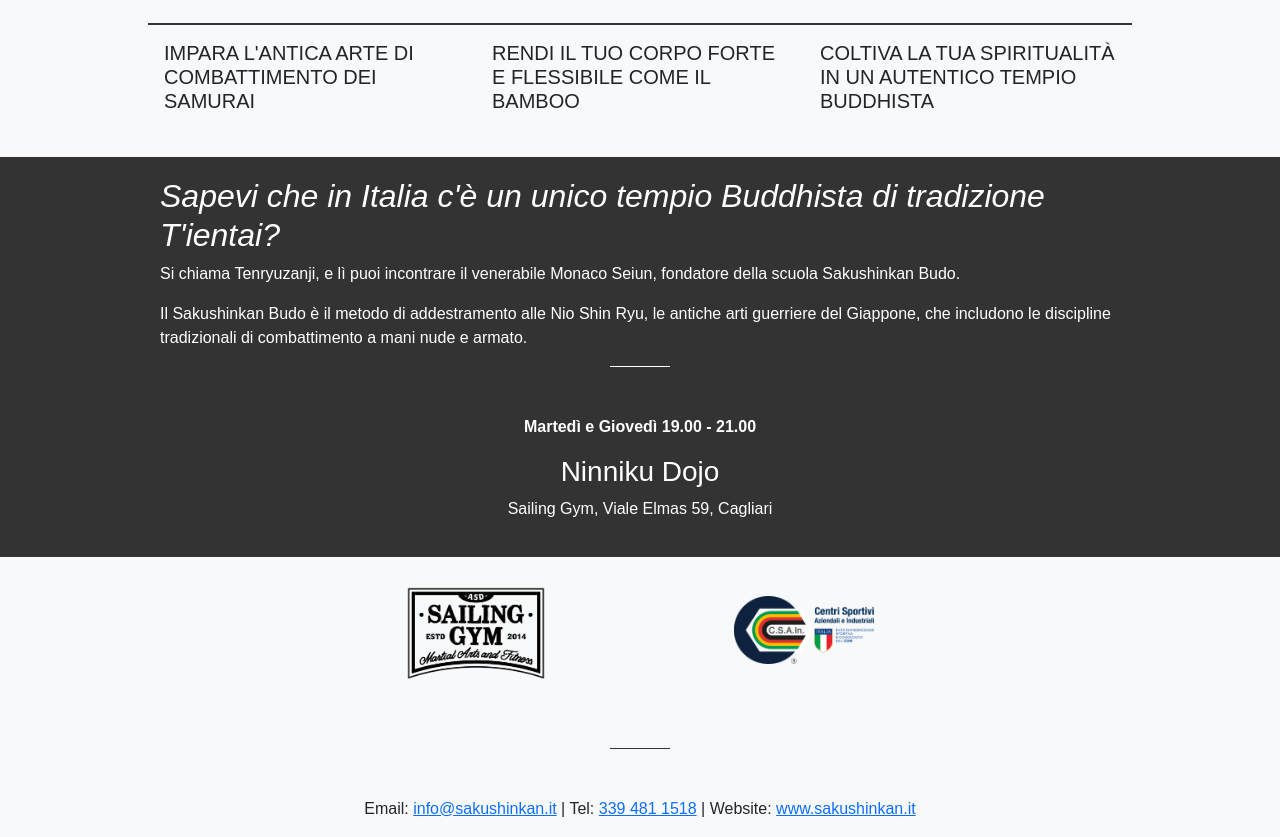
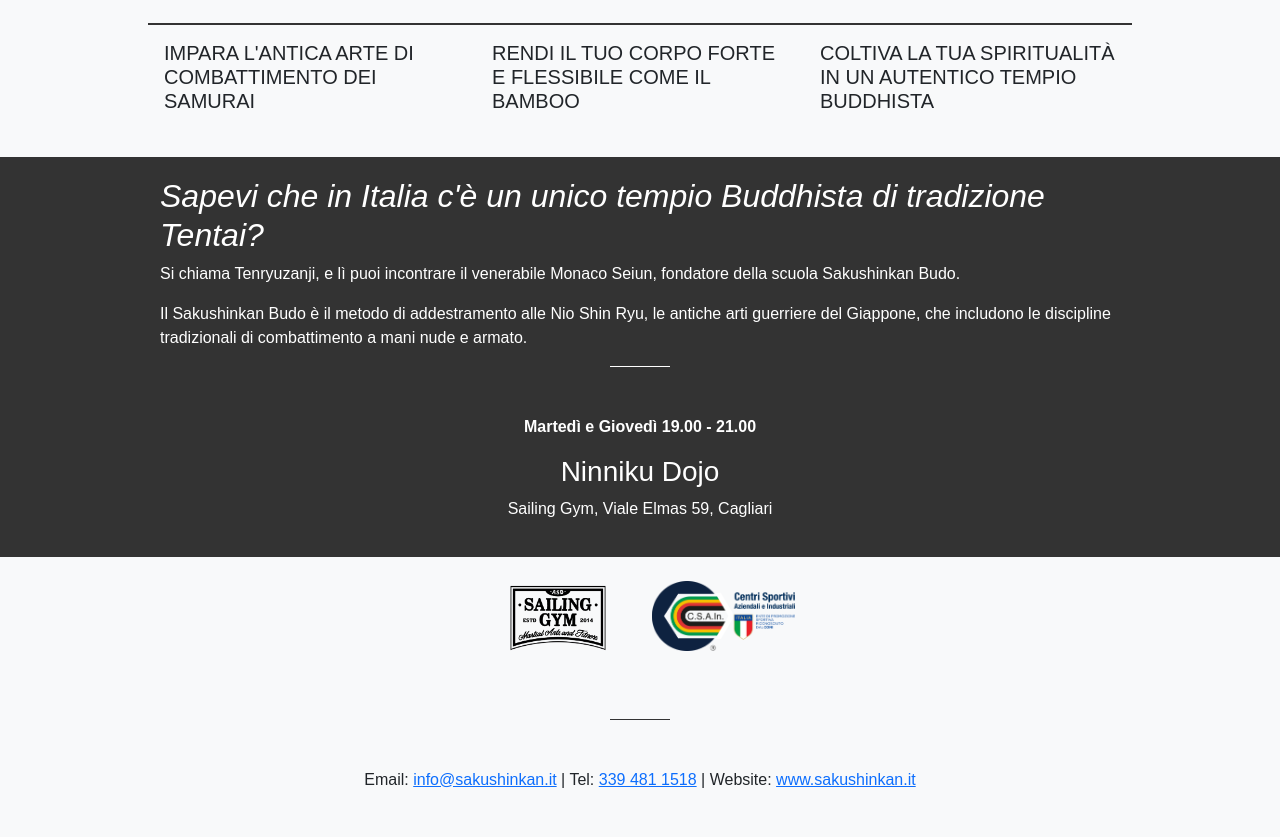
Before and after one commit to Sakushinkan/website-ninniku-dojo, a plain HTML site: page volantino.html in a window 1280 px wide. Shown: the part 730-1567 px from the top of the page. After the commit the page ends 1538 px from the top, so only its background shows below. Drawn offline with nearby package versions, Linux system fonts and the light colour scheme.

Commit message:
fix partners

```diff
--- a/assets/css/styles.css
+++ b/assets/css/styles.css
@@ -62,3 +62,7 @@ body {
     width: 60px;
     margin: 10px auto;
 }
+
+.partners img {
+    height: 70px;
+}
--- a/volantino.html
+++ b/volantino.html
@@ -53,7 +53,7 @@
 
     <div class="grey-bg">
         <div class="container">
-            <h2><i>Sapevi che in Italia c'è un unico tempio Buddhista di tradizione T'ientai?</i></h2>
+            <h2><i>Sapevi che in Italia c'è un unico tempio Buddhista di tradizione Tentai?</i></h2>
             <p>Si chiama Tenryuzanji, e lì puoi incontrare il venerabile Monaco Seiun, fondatore della scuola Sakushinkan Budo.</p>
             <p>Il Sakushinkan Budo è il metodo di addestramento alle Nio Shin Ryu, le antiche arti guerriere del Giappone, che includono le discipline tradizionali di combattimento a mani nude e armato.</p>
 
@@ -67,13 +67,13 @@
         </div>
     </div>
 
-    <div class="mt-1 mb-3 mb-md-5 text-center container">
-        <div class="row d-flex align-items-center">
-            <div class="offset-2 col-4 offset-md-3 col-md-2">
-                <img class="w-100" src="assets/img/sailing-gym.png" alt="Logo">
+    <div class="partners mt-1 mb-3 mb-md-5 text-center container">
+        <div class="row d-flex align-items-center justify-content-center">
+            <div class="col-4 col-md-2">
+                <img src="assets/img/sailing-gym.png" alt="Logo">
             </div>
-            <div class="col-4 offset-md-2 col-md-2">
-                <img class="w-100" src="assets/img/csain.png" alt="Logo">
+            <div class="col-6 col-md-2">
+                <img src="assets/img/csain.png" alt="Logo">
             </div>
         </div>
     </div>
```
Also changed, not shown: stage_301124.html (+6 -6 lines).
